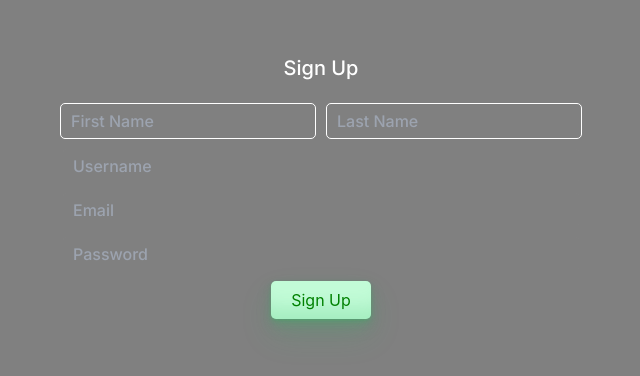
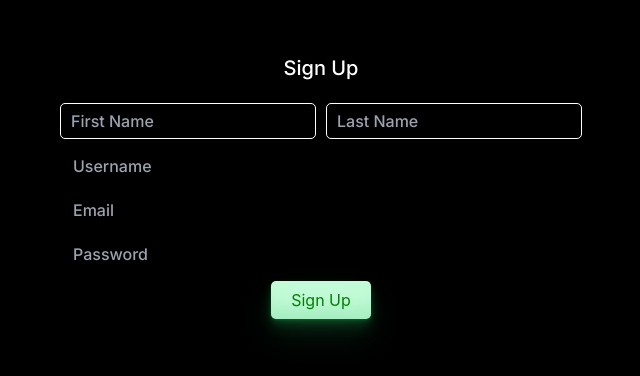
Before and after one commit to JaeBrian/divvy, a React app: page /signup in a window 1280 px wide. Shown: the part 212-588 px from the top of the page, without its empty margins (319-959 px from the left). Built offline with nearby package versions, Linux system fonts and the light colour scheme.

Commit message:
testing key

```diff
--- a/src/client/components/AddSub.jsx
+++ b/src/client/components/AddSub.jsx
@@ -1,3 +1,5 @@
 const AddSub = () => {};
 
 export default AddSub;
+
+//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
--- a/src/client/styles.css
+++ b/src/client/styles.css
@@ -8,7 +8,7 @@
   margin: 0;
   padding: 0;
   box-sizing: border-box;
-  background-color: gray;
+  background-color: black;
   color: #fff;
   font-family: 'Inter', sans-serif;
 }
```
